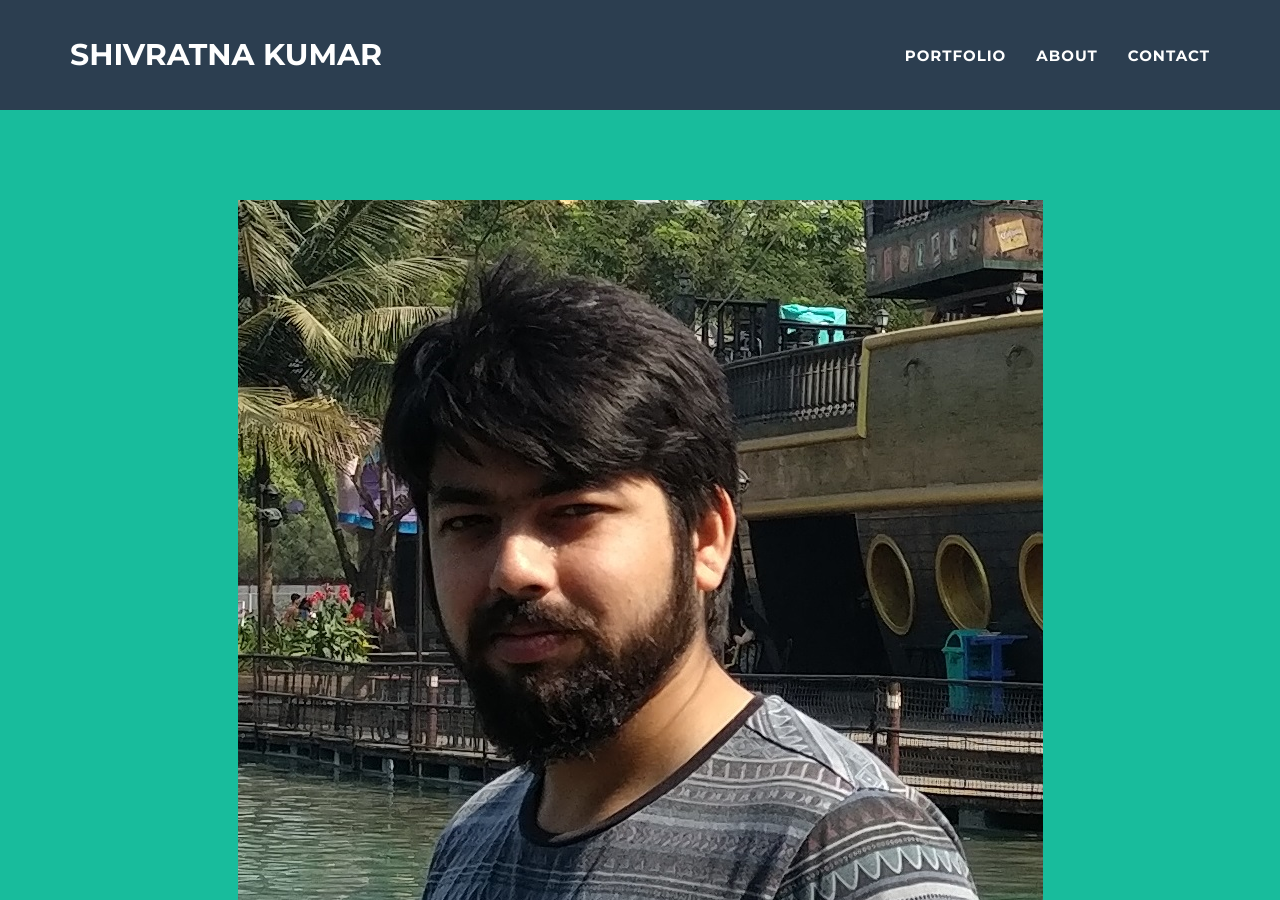
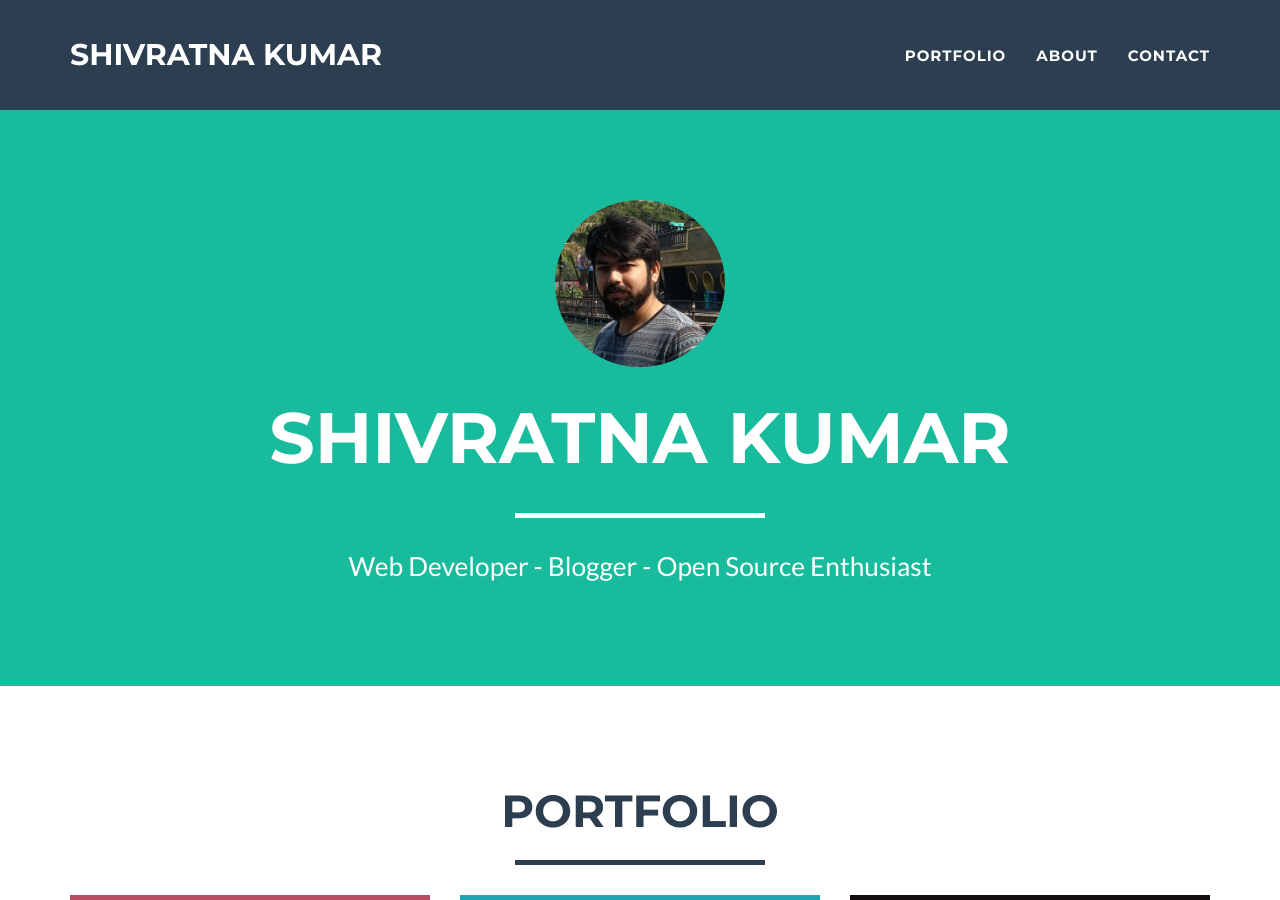
Before and after one commit to Anuj16/anuj16.githhub.io, a Jekyll site: the page built from index.html, in a window 1280 px wide and 900 px high. Built offline with Jekyll 4.4.1, drawn with Linux system fonts in a browser that asks for light colours.

Commit message:
class rename

```diff
--- a/_includes/header.html
+++ b/_includes/header.html
@@ -3,7 +3,7 @@
         <div class="container">
             <div class="row">
                 <div class="col-lg-12">
-                    <img class="img-responsive header-img" src="img/me.jpg" alt="">
+                    <img class="img-responsive img-header" src="img/me.jpg" alt="">
                     <div class="intro-text">
                         <span class="name">{{ site.title }}</span>
                         <hr class="star-light">
```
